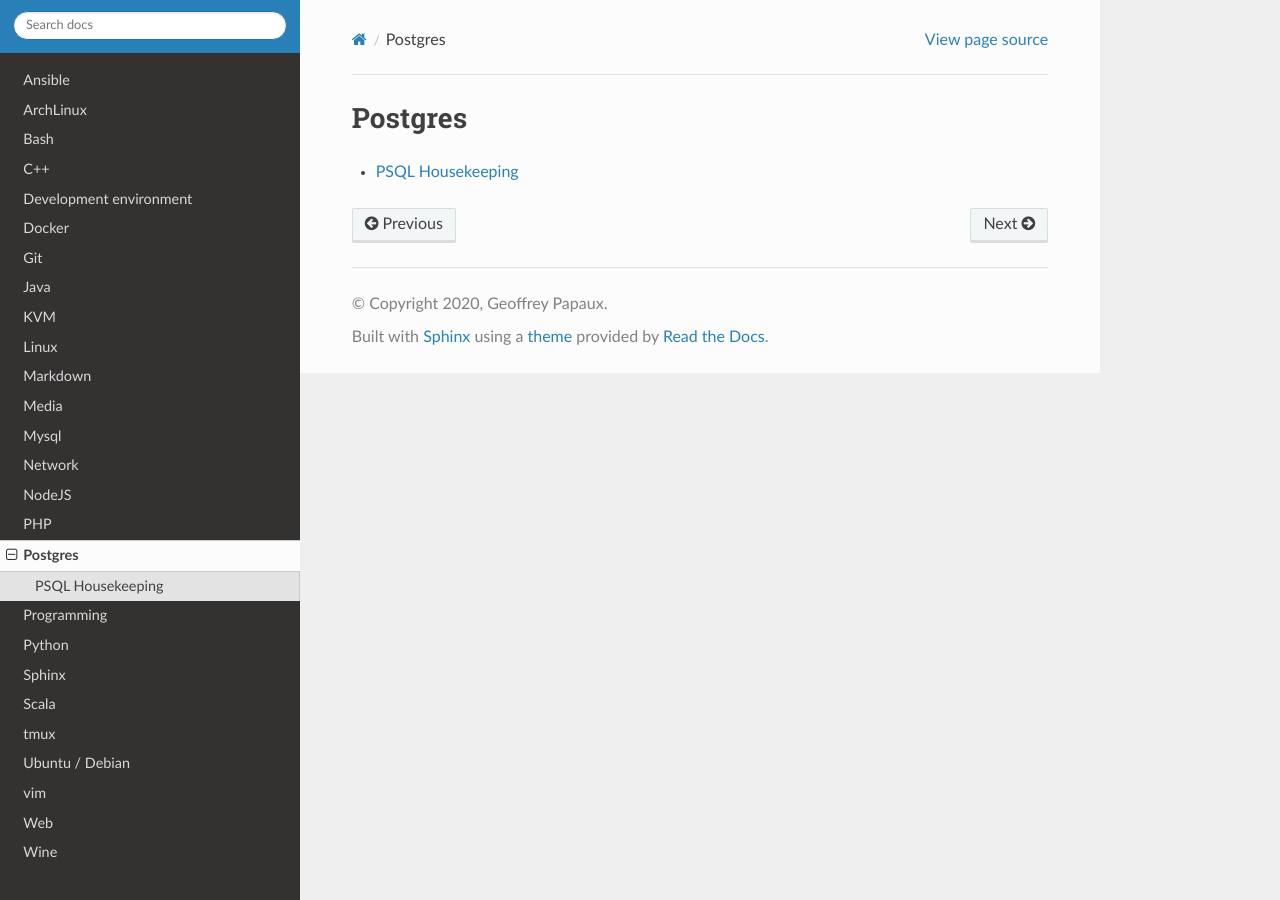
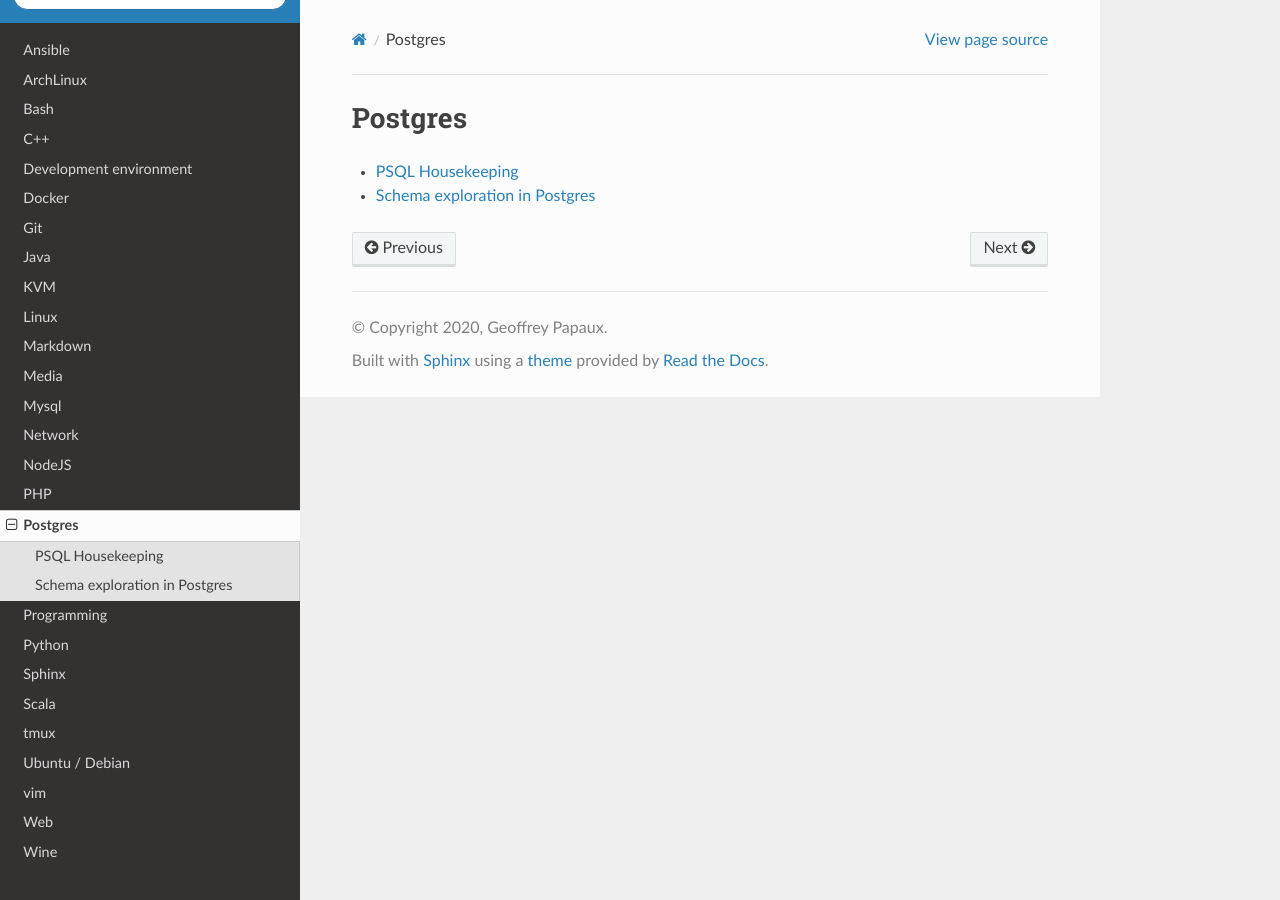
Before and after one commit to papaux/til, a Sphinx documentation site: the page built from source/postgres/_.rst, in a window 1280 px wide. Built offline with Sphinx 7.4.7 and the Read the Docs theme 2.0.0, drawn with Linux system fonts in a browser that asks for light colours.

Commit message:
postgres: start schema exploration guide

```diff
--- a/source/index.rst
+++ b/source/index.rst
@@ -5,7 +5,7 @@
 
 Some entries are not *concise write-ups* but long true articles or *cheatsheets*, with a lot of commands / option for specific applications.
 
-There are 95 TILs in this repository! Enjoy!
+There are 96 TILs in this repository! Enjoy!
 
 .. toctree::
    :maxdepth: 1
--- a/source/postgres/_.rst
+++ b/source/postgres/_.rst
@@ -5,3 +5,4 @@
    :maxdepth: 1
 
    housekeeping.rst
+   schema_exploration.rst
--- /dev/null
+++ b/source/postgres/schema_exploration.rst
@@ -0,0 +1,10 @@
+Schema exploration in Postgres
+------------------------------
+
+**Connect to the database**::
+
+  psql -d my_db
+
+**Show tables**::
+
+  \dt
```
